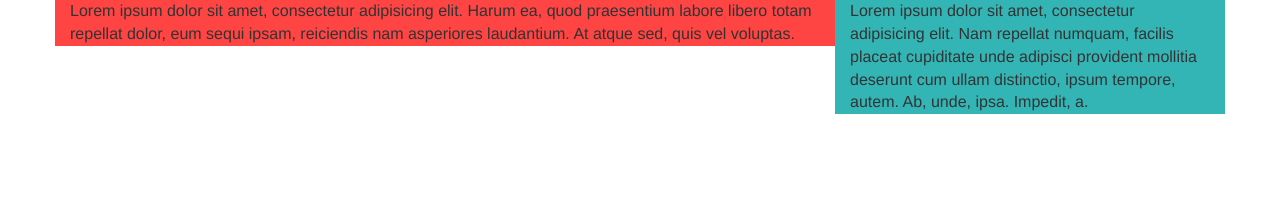
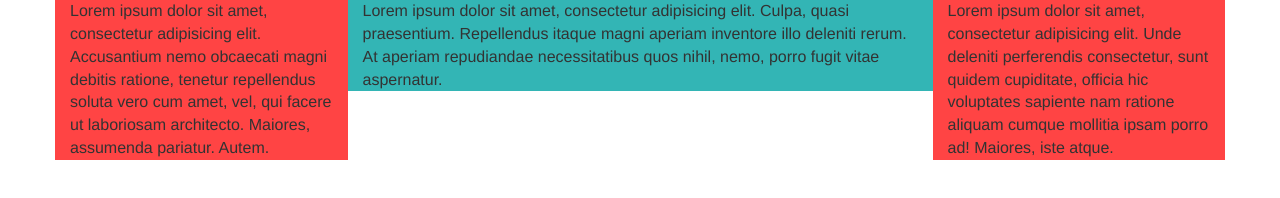
Before and after one commit to thinway/Clase-Bootstrap-3, a plain HTML site: page index.html in a window 1280 px wide. Drawn offline with nearby package versions, Linux system fonts and the light colour scheme.

Commit message:
Definiendo rows de tres columnas.

```diff
--- a/index.html
+++ b/index.html
@@ -27,8 +27,15 @@
 
         <div class="container">
           <div class="row">
-            <div class="col-xs-6 col-sm-4 col-md-6 col-lg-8 color1">Lorem ipsum dolor sit amet, consectetur adipisicing elit. Harum ea, quod praesentium labore libero totam repellat dolor, eum sequi ipsam, reiciendis nam asperiores laudantium. At atque sed, quis vel voluptas.</div>
-            <div class="col-xs-6 col-sm-8 col-md-6 col-lg-4 color2">Lorem ipsum dolor sit amet, consectetur adipisicing elit. Nam repellat numquam, facilis placeat cupiditate unde adipisci provident mollitia deserunt cum ullam distinctio, ipsum tempore, autem. Ab, unde, ipsa. Impedit, a.</div>
+            <div class="col-xs-4 col-sm-8 col-md-4 col-lg-3 color1">
+              Lorem ipsum dolor sit amet, consectetur adipisicing elit. Accusantium nemo obcaecati magni debitis ratione, tenetur repellendus soluta vero cum amet, vel, qui facere ut laboriosam architecto. Maiores, assumenda pariatur. Autem.
+            </div>
+            <div class="col-xs-4 col-sm-2 col-md-6 col-lg-6 color2">
+              Lorem ipsum dolor sit amet, consectetur adipisicing elit. Culpa, quasi praesentium. Repellendus itaque magni aperiam inventore illo deleniti rerum. At aperiam repudiandae necessitatibus quos nihil, nemo, porro fugit vitae aspernatur.
+            </div>
+            <div class="col-xs-4 col-sm-2 col-md-2 col-lg-3 color1">
+              Lorem ipsum dolor sit amet, consectetur adipisicing elit. Unde deleniti perferendis consectetur, sunt quidem cupiditate, officia hic voluptates sapiente nam ratione aliquam cumque mollitia ipsam porro ad! Maiores, iste atque.
+            </div>
           </div>
         </div>
 
```
